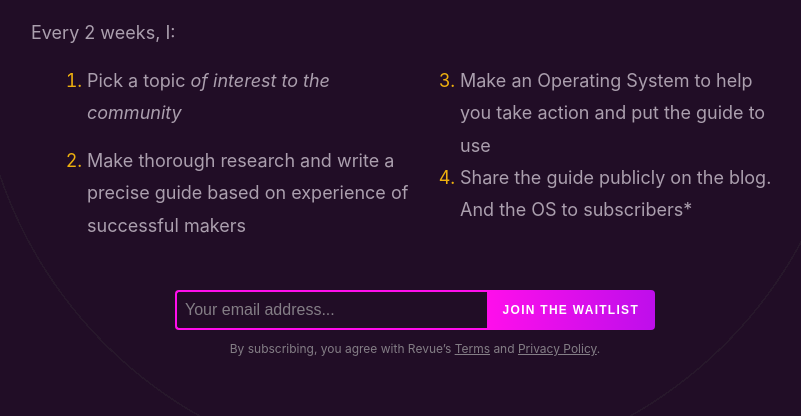
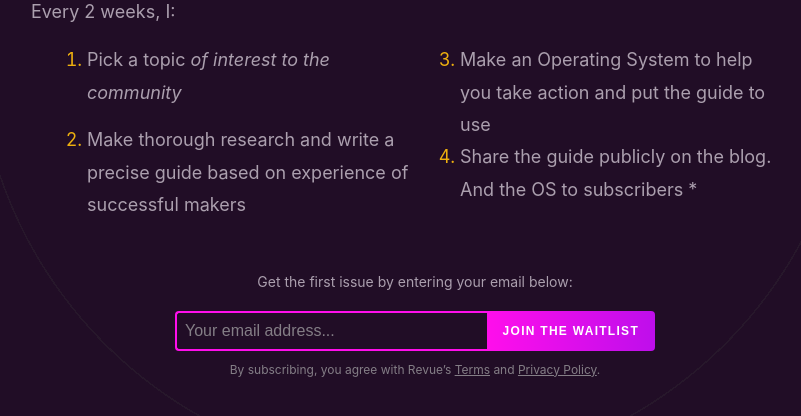
Before and after one commit to Toheeb/usemakernotes, an Eleventy site: page src/index.html in a window 1280 px wide. Shown: the part 366-782 px from the top of the page, without its empty margins (225-1026 px from the left). Built offline with nearby package versions, Linux system fonts and the light colour scheme; Eleventy itself is replaced by a stand-in of ours; files that its build step writes are made by us from their sources.

Commit message:
Modify copy

```diff
--- a/src/index.html
+++ b/src/index.html
@@ -314,12 +314,13 @@
             <li>Pick a topic <em>of interest to the community</em></li>
             <li>Make thorough research and write a precise guide based on experience of successful makers </li>
             <li>Make an Operating System to help you take action and put the guide to use</li>
-            <li>Share the guide publicly on the blog. And the OS to subscribers<span title="at a Pay What You Want Fee">*</span></li>
+            <li>Share the guide publicly on the blog. And the OS to subscribers <span title="at a Pay What You Want Fee">*</span></li>
         </ol>
     </article>
 
     <section>
         <h2 class="visually-hidden">How to Subscribe</h2>
+        <p style="text-align:center; margin-bottom: 1rem; font-size: 0.875rem">Get the first issue by entering your email below:</p>
         <form class="subscribe-form" action="https://www.getrevue.co/profile/useMakerNotes/add_subscriber" method="post" id="revue-form"
             name="revue-form" target="_blank">
 
```
